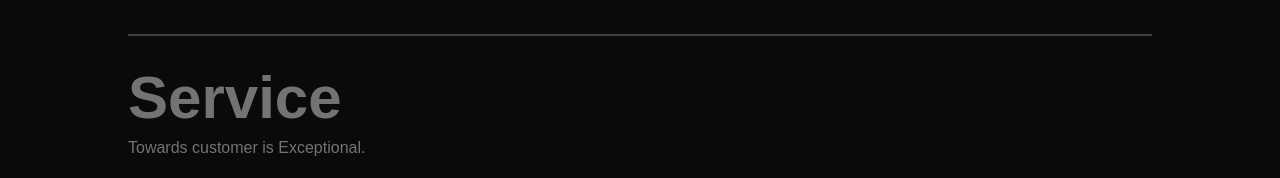
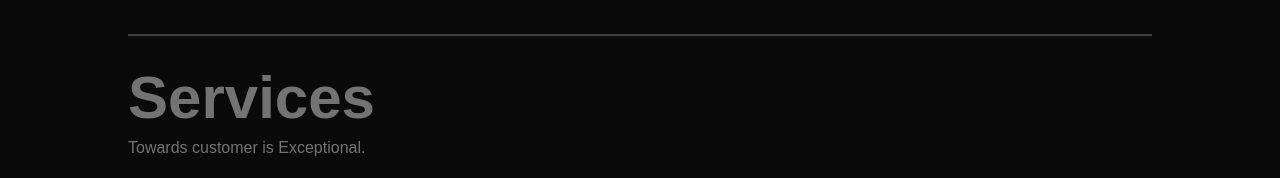
Before and after one commit to AjayRajNegi/xXxRated, a React (Vite) app: page / in a window 1280 px wide. Shown: the part 10262-10440 px from the top of the page. Built offline with nearby package versions, Linux system fonts and the light colour scheme.

Commit message:
Services

```diff
--- a/src/components/Footer/HoverImageLinks.jsx
+++ b/src/components/Footer/HoverImageLinks.jsx
@@ -14,7 +14,7 @@ const HoverImageLinks = () => {
           imgSrc="/PocketHover.jpg"
         />
         <Link
-          heading="Service"
+          heading="Services"
           subheading="Towards customer is Exceptional."
           imgSrc="/BoldZoom.jpg"
         />
```
